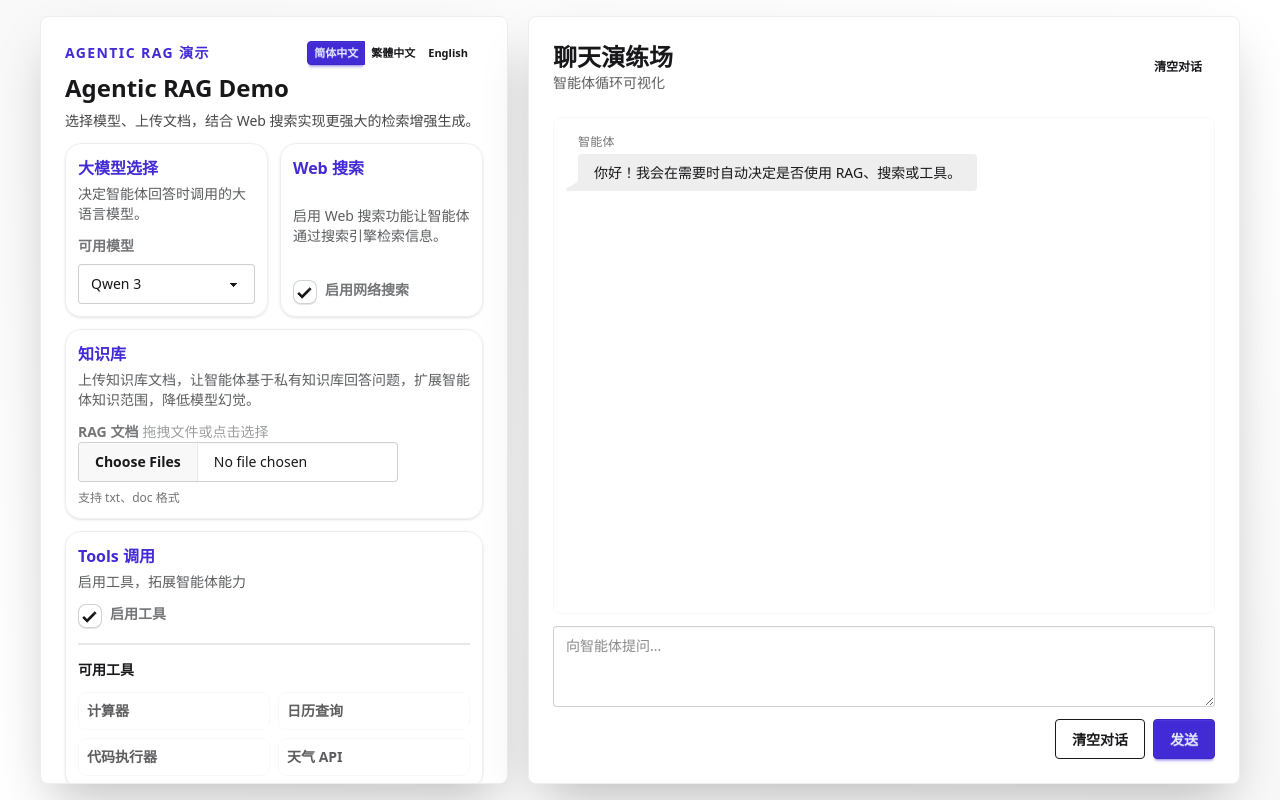
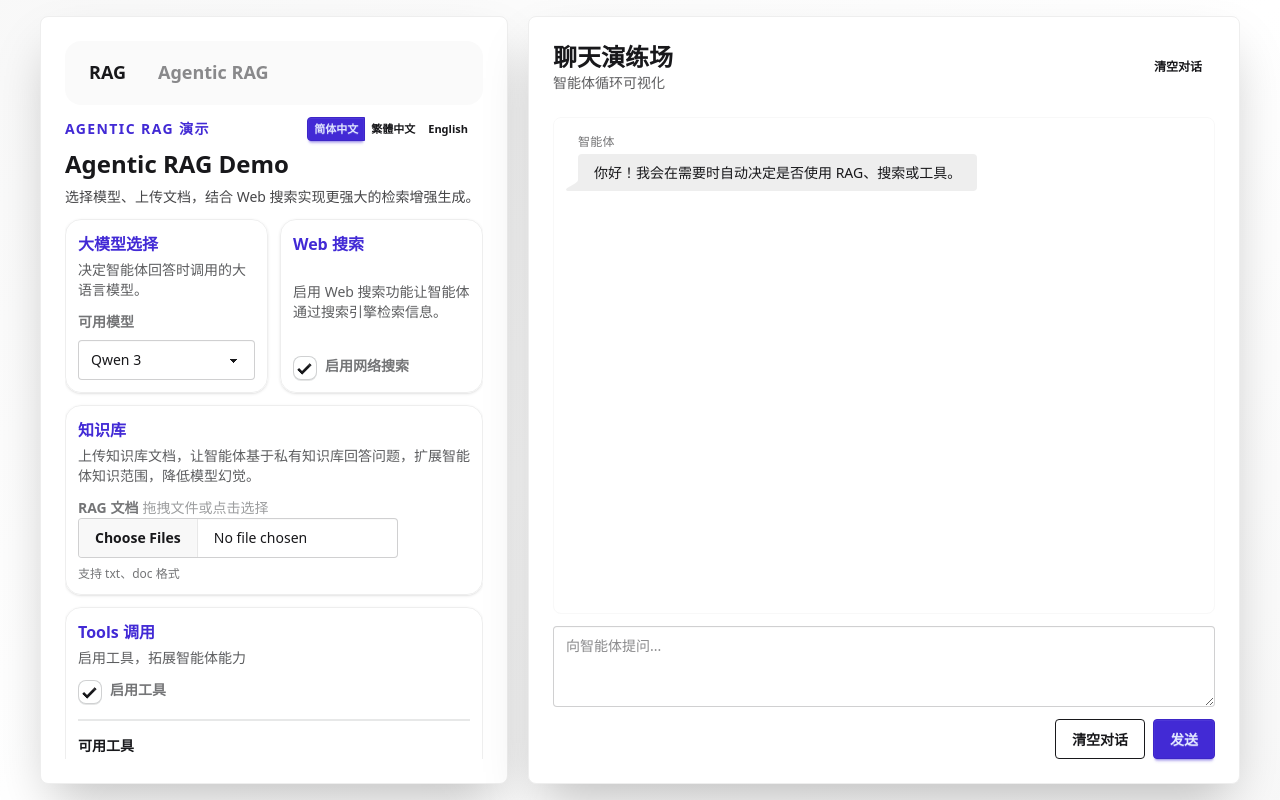
Before and after one commit to justin0x5eed/agent_demo, a React (Vite) app in the folder frontend/: page / in a window 1280 px wide. Built offline with nearby package versions, Linux system fonts and the light colour scheme.

Commit message:
Add tab switcher for control panel

```diff
--- a/frontend/src/App.tsx
+++ b/frontend/src/App.tsx
@@ -215,6 +215,7 @@ function App() {
   const [messages, setMessages] = useState<Message[]>([{ role: 'assistant', content: t.welcome }])
   const [input, setInput] = useState('')
   const [pending, setPending] = useState(false)
+  const [activePanel, setActivePanel] = useState<'rag' | 'agentic'>('rag')
   const chatWindowRef = useRef<HTMLDivElement | null>(null)
 
   const actionBadges = t.badges
@@ -359,12 +360,8 @@ Key takeaways: ${userMessage}`
     }
   }, [messages, pending])
 
-  return (
-    <div className="app-shell flex min-h-screen w-full flex-col bg-gradient-to-br from-base-200 via-base-100 to-base-200 px-4 py-6 text-base-content lg:h-screen lg:overflow-hidden lg:px-10 lg:py-4">
-      <div className="app-layout mx-auto flex min-h-0 w-full max-w-7xl flex-1 flex-col gap-5 lg:h-full lg:gap-7">
-        <div className="app-columns grid min-h-0 flex-1 grid-cols-1 gap-5 lg:h-full lg:grid-cols-5 lg:items-stretch">
-          <section className="card control-panel flex h-full min-h-0 flex-col border border-base-300 bg-base-100 shadow-2xl lg:col-span-2 lg:overflow-hidden">
-            <div className="card-body flex min-h-0 flex-1 flex-col gap-3 text-sm lg:overflow-y-auto">
+  const ControlPanelContent = () => (
+    <div className="flex min-h-0 flex-col gap-3">
       <div className="panel-header flex flex-col gap-3">
         <header className="flex flex-col gap-2">
           <div className="flex flex-col gap-2 sm:flex-row sm:items-center sm:justify-between sm:gap-3">
@@ -535,6 +532,33 @@ Key takeaways: ${userMessage}`
         </div>
       </div>
     </div>
+  )
+
+  return (
+    <div className="app-shell flex min-h-screen w-full flex-col bg-gradient-to-br from-base-200 via-base-100 to-base-200 px-4 py-6 text-base-content lg:h-screen lg:overflow-hidden lg:px-10 lg:py-4">
+      <div className="app-layout mx-auto flex min-h-0 w-full max-w-7xl flex-1 flex-col gap-5 lg:h-full lg:gap-7">
+        <div className="app-columns grid min-h-0 flex-1 grid-cols-1 gap-5 lg:h-full lg:grid-cols-5 lg:items-stretch">
+          <section className="card control-panel flex h-full min-h-0 flex-col border border-base-300 bg-base-100 shadow-2xl lg:col-span-2 lg:overflow-hidden">
+            <div className="card-body flex min-h-0 flex-1 flex-col gap-3 text-sm">
+              <div className="tabs tabs-lifted tabs-lg w-full overflow-x-auto rounded-2xl bg-base-200/70 p-2">
+                {[
+                  { id: 'rag', label: 'RAG' },
+                  { id: 'agentic', label: 'Agentic RAG' },
+                ].map((tab) => (
+                  <button
+                    key={tab.id}
+                    className={`tab tab-lg font-semibold ${activePanel === tab.id ? 'tab-active' : ''}`}
+                    onClick={() => setActivePanel(tab.id as typeof activePanel)}
+                    type="button"
+                  >
+                    {tab.label}
+                  </button>
+                ))}
+              </div>
+              <div className="min-h-0 flex-1 lg:overflow-y-auto">
+                {activePanel === 'rag' ? <ControlPanelContent /> : <ControlPanelContent />}
+              </div>
+            </div>
           </section>
 
           <section
```
Lines whose indentation alone changed are shown as unchanged.
